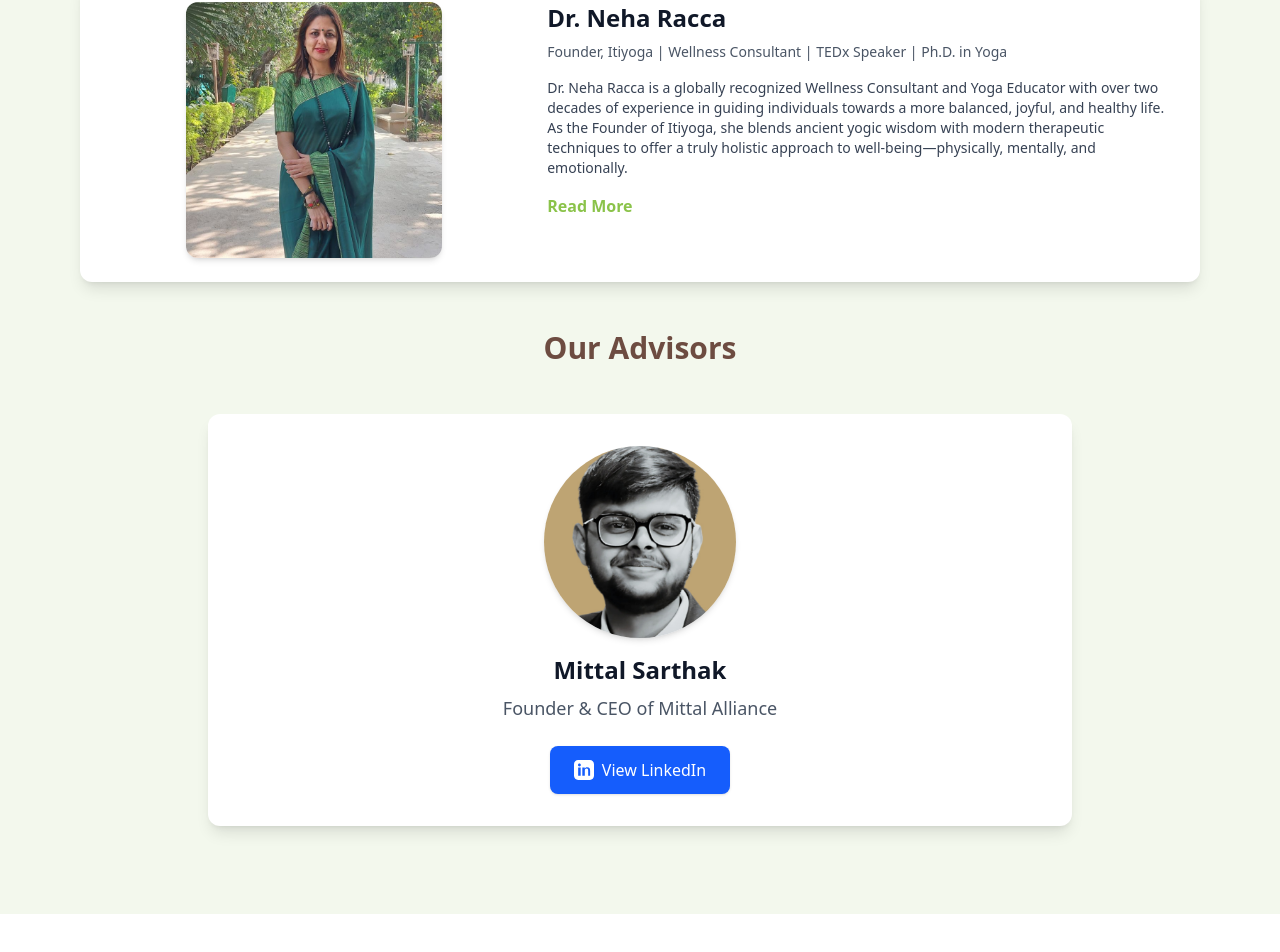
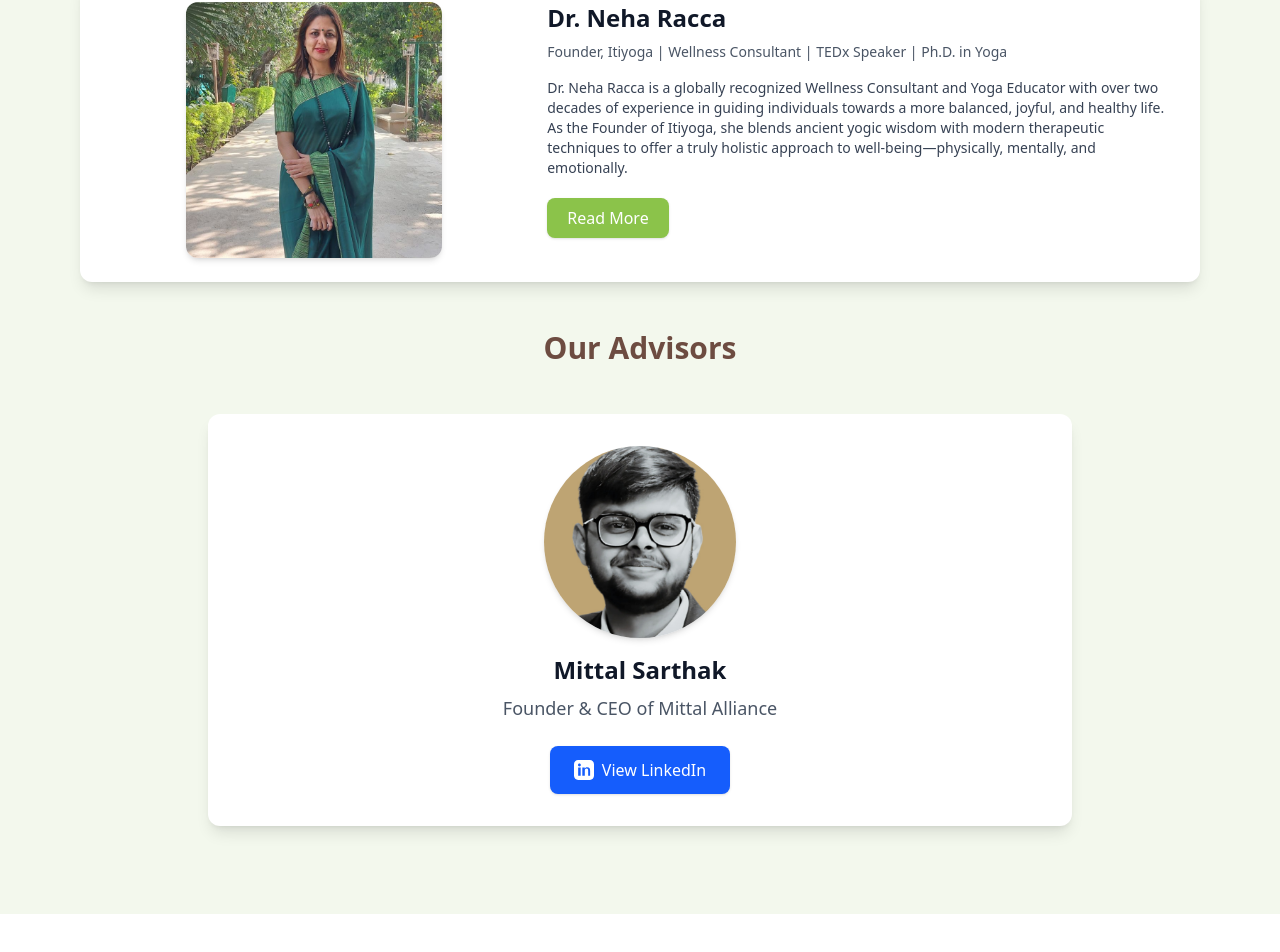
Before and after one commit to Varni1512/samaj-setu, a React (Vite) app: page / in a window 1280 px wide. Shown: the part 6895-7847 px from the top of the page. Built offline with nearby package versions, Linux system fonts and the light colour scheme.

Commit message:
updated the mentor page

```diff
--- a/src/pages/Team/Mentor.jsx
+++ b/src/pages/Team/Mentor.jsx
@@ -86,7 +86,7 @@ With her, in ITI-YOG, you don’t just practice yoga—you experience a complete
           </p>
           <button
             onClick={() => setShowMore(!showMore)}
-            className="mt-4 text-[#8bc34a] font-semibold hover:underline"
+            className="flex items-center mt-5 space-x-2 bg-[#8bc34a] text-white px-5 py-2 rounded-lg shadow hover:bg-[#7cb342] transition-all cursor-pointer"
           >
             {showMore ? "Read Less" : "Read More"}
           </button>
```
